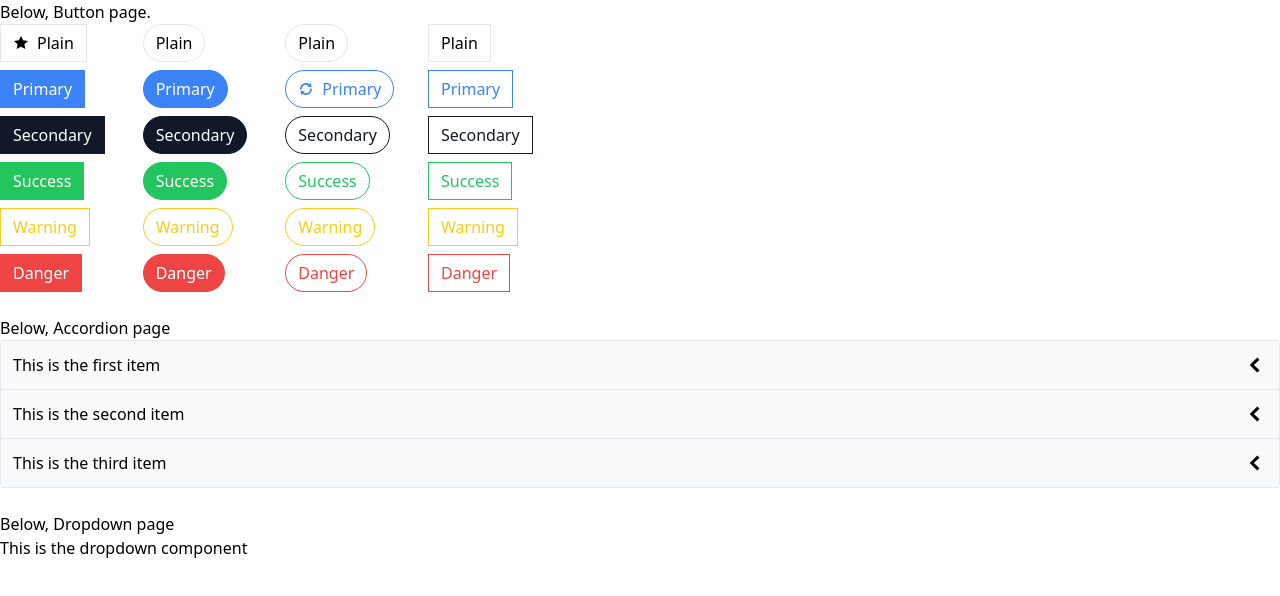
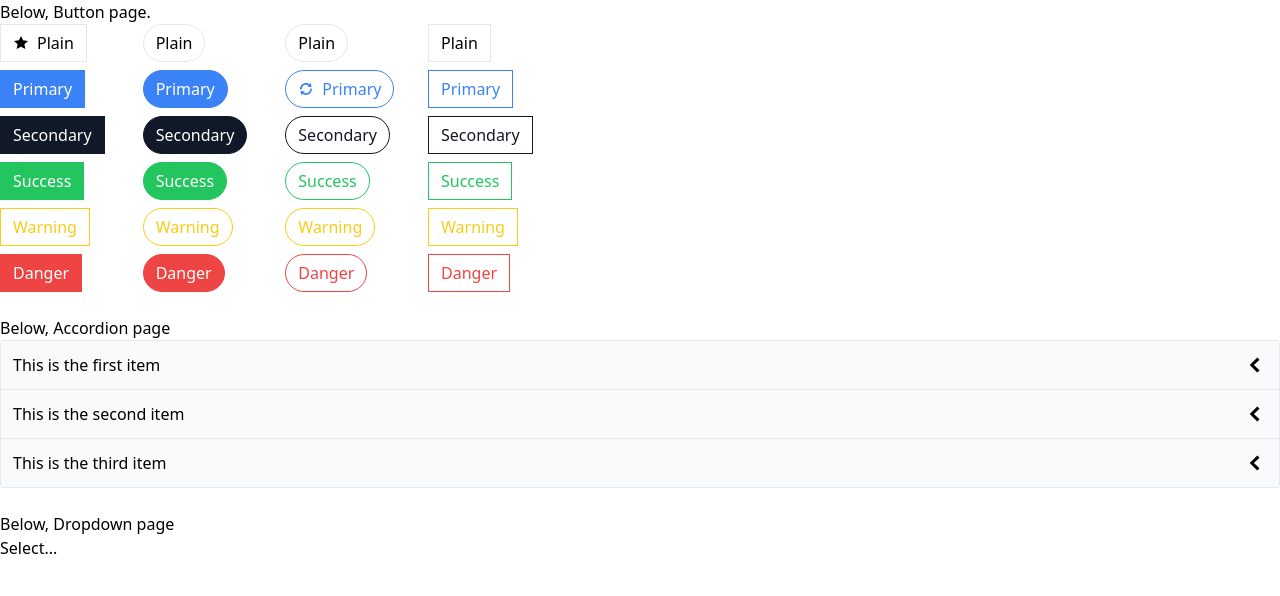
Before and after one commit to pedrolopezbiedma/React_FWK_Docu, a React (Create React App) app: page / in a window 1280 px wide. Shown: the top 596 px of the page. Built offline with nearby package versions, Linux system fonts and the light colour scheme.

Commit message:
Implementing the Dropdown functionality

```diff
--- a/src/components/Dropdown.js
+++ b/src/components/Dropdown.js
@@ -1,7 +1,30 @@
-const Dropdown = ({ colors }) => {
-    console.log('Colors from props are -->', colors)
+import { useState } from "react"
+
+const Dropdown = ({ colors, selectedOption, handleSelectedOption }) => {
+    const [expanded, setExpanded] = useState(false);
+
+    const handleExpandOptions = () => {
+        setExpanded(!expanded)
+    }
+
+    const handleClickedOption = (option) => {
+        handleSelectedOption(option)
+        setExpanded(false)
+    }
+
     return (
-        <h1>This is the dropdown component</h1>
+        <div>
+            <div onClick={handleExpandOptions}>{ selectedOption ? selectedOption : 'Select...'}</div>
+            { expanded &&
+                <div>
+                    { colors.map((color) => {
+                        return (
+                            <div key={color.id} onClick={() => handleClickedOption(color.value)}>{ color.value }</div>
+                        )
+                    }) }
+                </div>
+            }
+        </div>
     )
 }
 
--- a/src/pages/AccordionPage.js
+++ b/src/pages/AccordionPage.js
@@ -1,12 +1,12 @@
 import Accordion from "../components/Accordion";
 
+const items = [
+    { id: 1, header: 'This is the first item', content: 'This is the content for the first item'},
+    { id: 2, header: 'This is the second item', content: 'This is the content for the second item'},
+    { id: 3, header: 'This is the third item', content: 'This is the content for the third item'},
+];
+
 const AccordionPage = () => {
-    const items = [
-        { id: 1, header: 'This is the first item', content: 'This is the content for the first item'},
-        { id: 2, header: 'This is the second item', content: 'This is the content for the second item'},
-        { id: 3, header: 'This is the third item', content: 'This is the content for the third item'},
-    ];
-
     return (
         <Accordion items={ items } />
     )
--- a/src/pages/DropdownPage.js
+++ b/src/pages/DropdownPage.js
@@ -1,13 +1,24 @@
 import Dropdown from "../components/Dropdown"
+import { useState } from "react"
+
+const colors = [
+    { id: 'red', value: 'Red'},
+    { id: 'blue', value: 'Blue'},
+    { id: 'green', value: 'Green'},
+]
 
 const DropdownPage = () => {
-    const colors = [
-        { id: 'red', value: 'Red'},
-        { id: 'blue', value: 'Blue'},
-        { id: 'green', value: 'Green'},
-    ]
+    const [selectedOption, setSelectedOption] = useState(null)
+    const handleSelectedOption = (option) => {
+        setSelectedOption(option)
+    }
+
     return(
-        <Dropdown colors = { colors }/>
+        <Dropdown
+            colors = { colors }
+            selectedOption={ selectedOption }
+            handleSelectedOption={ handleSelectedOption }
+        />
     )
 }
 
```
